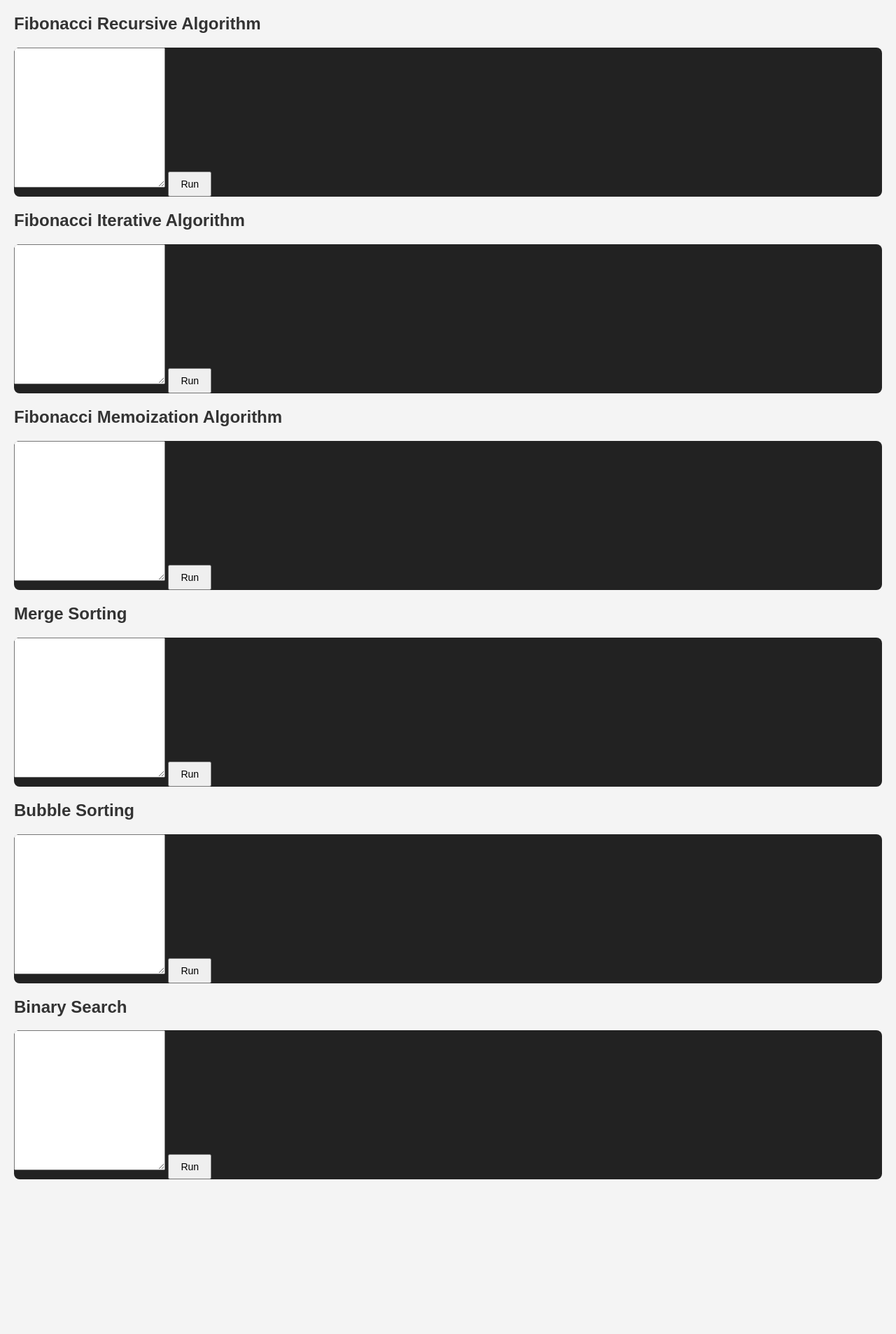
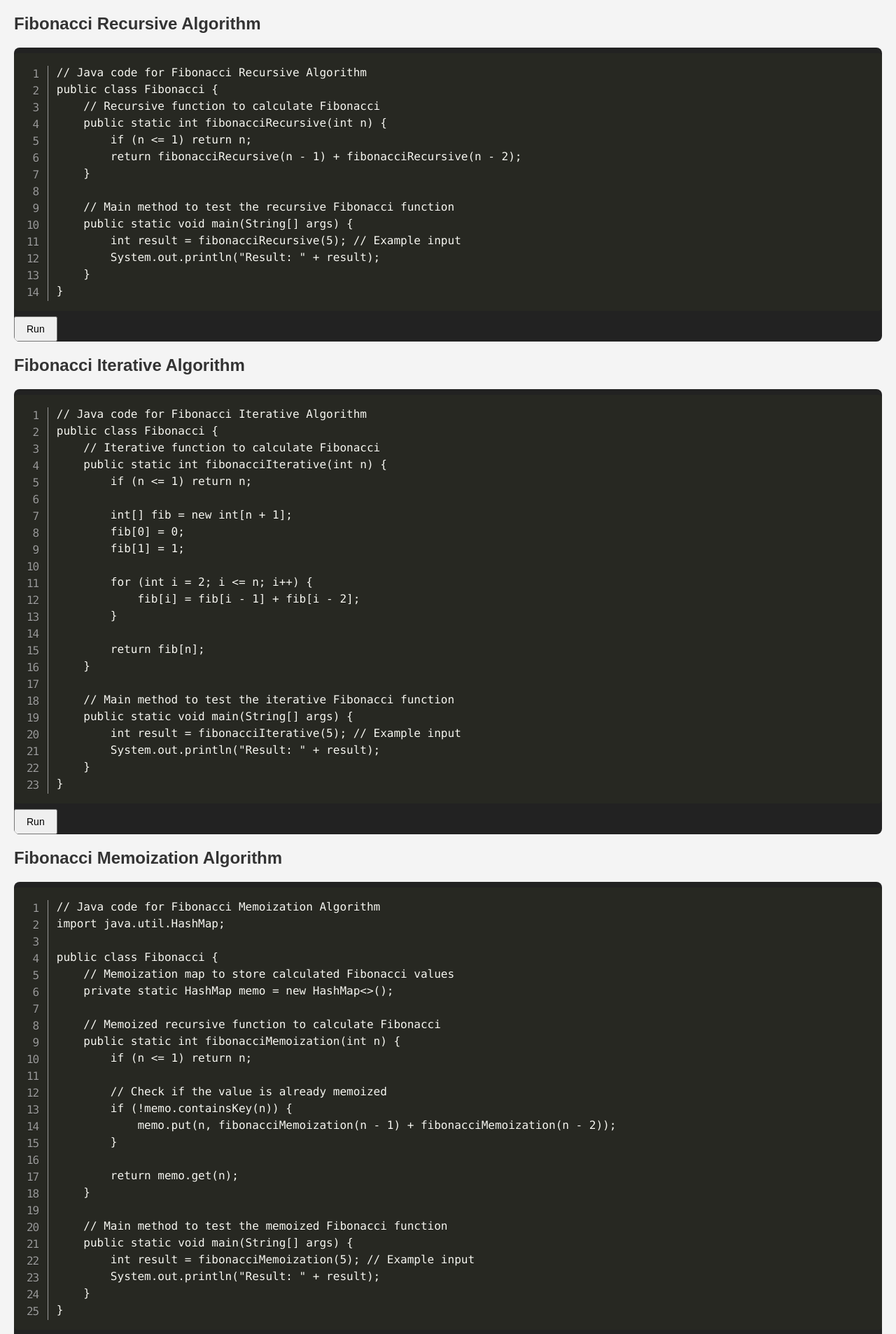
Before and after one commit to vardaansinha/miniprojectfrontend, a Jekyll site: the page education.html, which Jekyll copies as it is, in a window 1280 px wide. Shown: the top 1906 px of the page at 70% size. Built offline with Jekyll 4.4.1, drawn with Linux system fonts in a browser that asks for light colours; nearby versions of some CDN libraries; before the commit the page ends 1705 px from its top, so only the background shows below that; some of the changed text lies outside the part shown.

Commit message:
trying to fix prism styling...

```diff
--- a/education.html
+++ b/education.html
@@ -27,7 +27,6 @@
         .code-editor {
             height: 200px;
             font-size: 14px;
-            line-height: 1.5;
             color: #fff;
             padding: 15px;
             box-sizing: border-box;
@@ -44,26 +43,29 @@
 <body>
     <h2>Fibonacci Recursive Algorithm</h2>
     <div class="code-container">
-        <textarea id="fibonacciRecursiveCode" class="code-editor language-java line-numbers">// Java code for Fibonacci Recursive Algorithm
+        <pre class="line-numbers"><code class="language-java">// Java code for Fibonacci Recursive Algorithm
 public class Fibonacci {
+    // Recursive function to calculate Fibonacci
     public static int fibonacciRecursive(int n) {
         if (n <= 1) return n;
         return fibonacciRecursive(n - 1) + fibonacciRecursive(n - 2);
     }
 
+    // Main method to test the recursive Fibonacci function
     public static void main(String[] args) {
         int result = fibonacciRecursive(5); // Example input
         System.out.println("Result: " + result);
     }
-}</textarea>
+}</code></pre>
         <button onclick="runFibonacciRecursive()">Run</button>
     </div>
 
     <!-- Fibonacci Iterative Algorithm -->
     <h2>Fibonacci Iterative Algorithm</h2>
     <div class="code-container">
-        <textarea id="fibonacciIterativeCode" class="code-editor language-java line-numbers">// Java code for Fibonacci Iterative Algorithm
+        <pre class="line-numbers"><code class="language-java">// Java code for Fibonacci Iterative Algorithm
 public class Fibonacci {
+    // Iterative function to calculate Fibonacci
     public static int fibonacciIterative(int n) {
         if (n <= 1) return n;
 
@@ -78,26 +80,30 @@ public class Fibonacci {
         return fib[n];
     }
 
+    // Main method to test the iterative Fibonacci function
     public static void main(String[] args) {
         int result = fibonacciIterative(5); // Example input
         System.out.println("Result: " + result);
     }
-}</textarea>
+}</code></pre>
         <button onclick="runFibonacciIterative()">Run</button>
     </div>
 
     <!-- Fibonacci Memoization Algorithm -->
     <h2>Fibonacci Memoization Algorithm</h2>
     <div class="code-container">
-        <textarea id="fibonacciMemoizationCode" class="code-editor language-java line-numbers">// Java code for Fibonacci Memoization Algorithm
+        <pre class="line-numbers"><code class="language-java">// Java code for Fibonacci Memoization Algorithm
 import java.util.HashMap;
 
 public class Fibonacci {
+    // Memoization map to store calculated Fibonacci values
     private static HashMap<Integer, Integer> memo = new HashMap<>();
 
+    // Memoized recursive function to calculate Fibonacci
     public static int fibonacciMemoization(int n) {
         if (n <= 1) return n;
 
+        // Check if the value is already memoized
         if (!memo.containsKey(n)) {
             memo.put(n, fibonacciMemoization(n - 1) + fibonacciMemoization(n - 2));
         }
@@ -105,21 +111,23 @@ public class Fibonacci {
         return memo.get(n);
     }
 
+    // Main method to test the memoized Fibonacci function
     public static void main(String[] args) {
         int result = fibonacciMemoization(5); // Example input
         System.out.println("Result: " + result);
     }
-}</textarea>
+}</code></pre>
         <button onclick="runFibonacciMemoization()">Run</button>
     </div>
 
     <!-- Merge Sorting -->
     <h2>Merge Sorting</h2>
     <div class="code-container">
-        <textarea id="mergeSortCode" class="code-editor language-java line-numbers">// Java code for Merge Sorting
+        <pre class="line-numbers"><code class="language-java">// Java code for Merge Sorting
 import java.util.Arrays;
 
 public class MergeSort {
+    // Main function to perform merge sort on an array
     public static int[] mergeSort(int[] arr) {
         if (arr.length <= 1) return arr;
 
@@ -130,6 +138,7 @@ public class MergeSort {
         return merge(mergeSort(left), mergeSort(right));
     }
 
+    // Helper function to merge two sorted arrays
     private static int[] merge(int[] left, int[] right) {
         int[] result = new int[left.length + right.length];
         int i = 0, j = 0, k = 0;
@@ -153,22 +162,24 @@ public class MergeSort {
         return result;
     }
 
+    // Main method to test the merge sort function
     public static void main(String[] args) {
         int[] arr = {3, 1, 4, 1, 5, 9, 2, 6, 5, 3, 5}; // Example input
         int[] result = mergeSort(arr);
         System.out.println("Result: " + Arrays.toString(result));
     }
-}</textarea>
+}</code></pre>
         <button onclick="runMergeSort()">Run</button>
     </div>
 
     <!-- Bubble Sorting -->
     <h2>Bubble Sorting</h2>
     <div class="code-container">
-        <textarea id="bubbleSortCode" class="code-editor language-java line-numbers">// Java code for Bubble Sorting
+        <pre class="line-numbers"><code class="language-java">// Java code for Bubble Sorting
 import java.util.Arrays;
 
 public class BubbleSort {
+    // Main function to perform bubble sort on an array
     public static int[] bubbleSort(int[] arr) {
         int n = arr.length;
 
@@ -186,20 +197,22 @@ public class BubbleSort {
         return arr;
     }
 
+    // Main method to test the bubble sort function
     public static void main(String[] args) {
         int[] arr = {3, 1, 4, 1, 5, 9, 2, 6, 5, 3, 5}; // Example input
         int[] result = bubbleSort(arr);
         System.out.println("Result: " + Arrays.toString(result));
     }
-}</textarea>
+}</code></pre>
         <button onclick="runBubbleSort()">Run</button>
     </div>
 
     <!-- Binary Search -->
     <h2>Binary Search</h2>
     <div class="code-container">
-        <textarea id="binarySearchCode" class="code-editor language-java line-numbers">// Java code for Binary Search
+        <pre class="line-numbers"><code class="language-java">// Java code for Binary Search
 public class BinarySearch {
+    // Main function to perform binary search on a sorted array
     public static int binarySearch(int[] arr, int target) {
         int low = 0;
         int high = arr.length - 1;
@@ -219,13 +232,14 @@ public class BinarySearch {
         return -1; // Target not found
     }
 
+    // Main method to test the binary search function
     public static void main(String[] args) {
         int[] arr = {1, 2, 3, 4, 5, 6, 7, 8, 9, 10}; // Sorted array (example input)
         int target = 5; // Example target value
         int result = binarySearch(arr, target);
         System.out.println("Result: " + result);
     }
-}</textarea>
+}</code></pre>
         <button onclick="runBinarySearch()">Run</button>
     </div>
 
```
